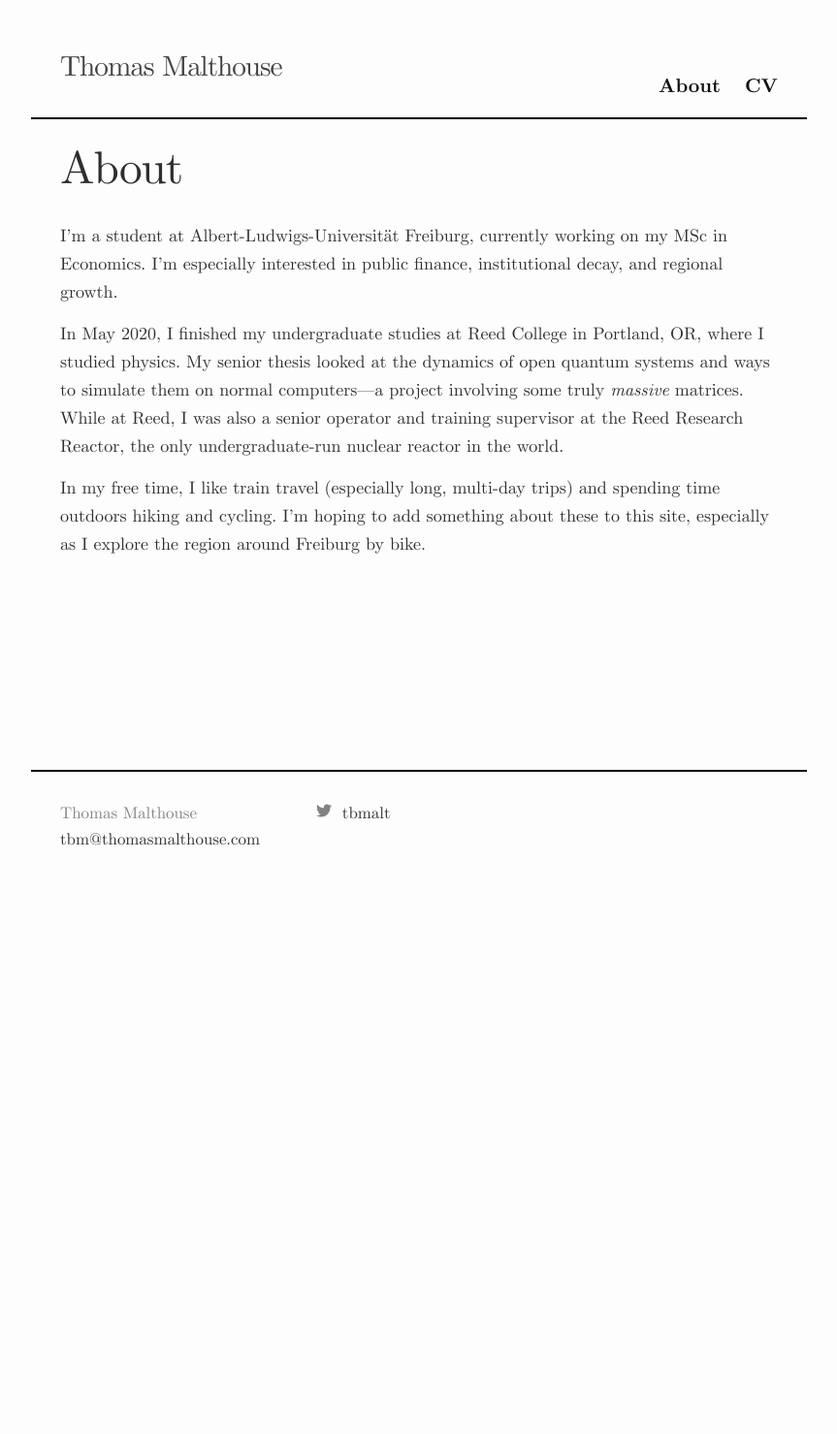
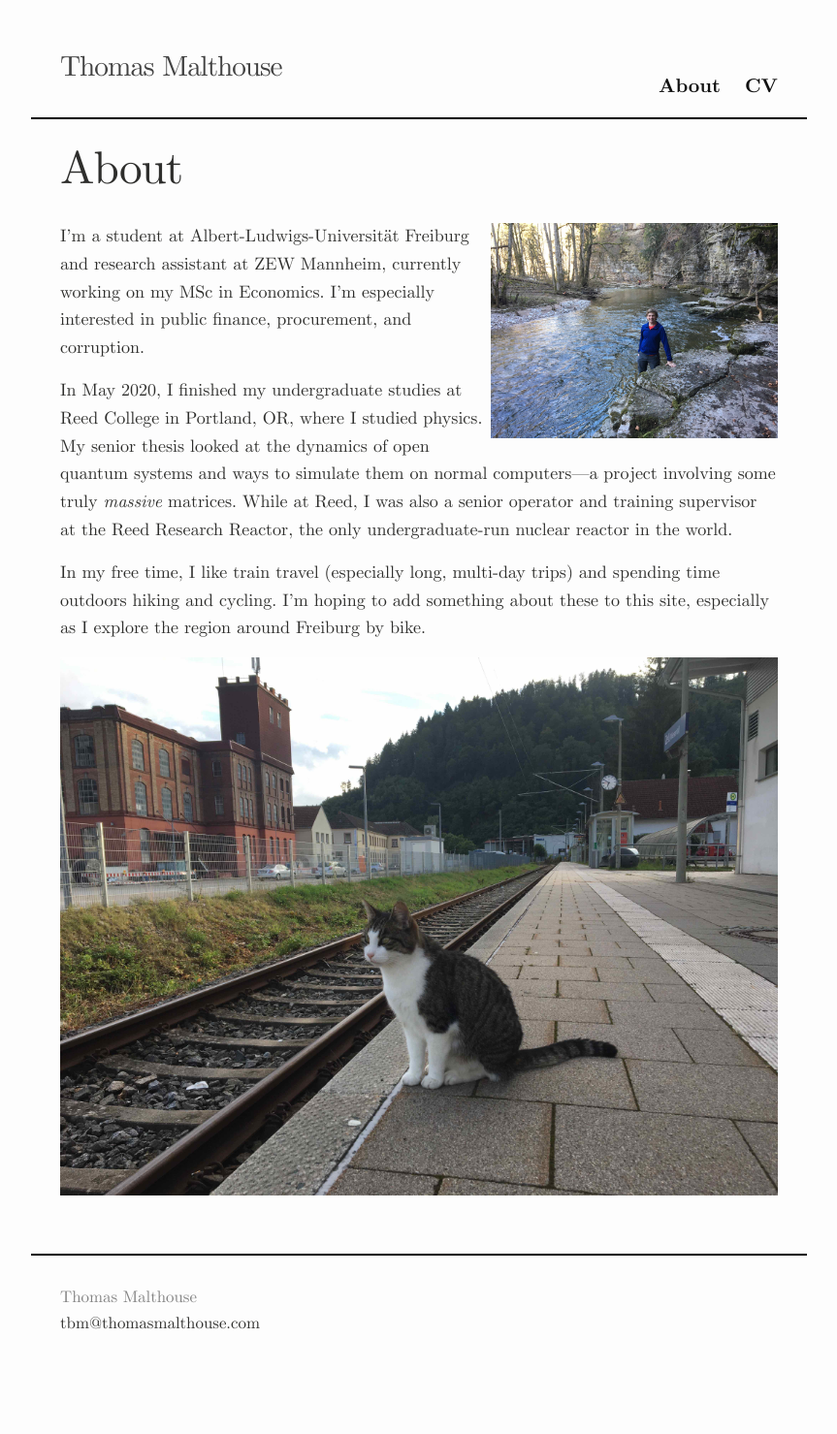
Before and after one commit to tmalthouse/thmalthou.github.io, a Jekyll site: the page built from about.md, in a window 1280 px wide. Shown: the whole page at 97% size, without its empty margins (208-1071 px from the left). Built offline with Jekyll 4.4.1, drawn with Linux system fonts in a browser that asks for light colours; before the commit the page ends 980 px from its top, so only the background shows below that.

Commit message:
Small edits

```diff
--- a/_config.yml
+++ b/_config.yml
@@ -18,7 +18,6 @@ email: tbm@thomasmalthouse.com
 description: ""
 baseurl: "" # the subpath of your site, e.g. /blog
 url: "thomasmalthouse.com" # the base hostname & protocol for your site, e.g. http://example.com
-twitter_username: tbmalt
 
 minima:
   date_format: "%b. %-d, %Y"
--- a/about.md
+++ b/about.md
@@ -4,8 +4,20 @@ title: About
 permalink: /about/
 ---
 
-I'm a student at Albert-Ludwigs-Universität Freiburg, currently working on my MSc in Economics. I'm especially interested in public finance, institutional decay, and regional growth.
+<img
+src="/assets/images/loeffingen.jpg"
+alt="Loeffingen Valley, near Freiburg"
+style="float: right; width: 40%; max-width: 300px;"
+/>
+
+I'm a student at Albert-Ludwigs-Universität Freiburg and research assistant at [ZEW Mannheim](https://zew.de), currently working on my MSc in Economics. I'm especially interested in public finance, procurement, and corruption.
 
 In May 2020, I finished my undergraduate studies at Reed College in Portland, OR, where I studied physics. My senior thesis looked at the dynamics of open quantum systems and ways to simulate them on normal computers—a project involving some truly _massive_ matrices. While at Reed, I was also a senior operator and training supervisor at the [Reed Research Reactor](https://reactor.reed.edu), the only undergraduate-run nuclear reactor in the world.
 
 In my free time, I like train travel (especially long, multi-day trips) and spending time outdoors hiking and cycling. I'm hoping to add something about these to this site, especially as I explore the region around Freiburg by bike.
+
+<img
+src="/assets/images/cat.jpg"
+alt="Train station cat?"
+style="width: 100%;"
+/>
```
Also changed, not shown: index.md (+1 -1 lines), 1 other file.
